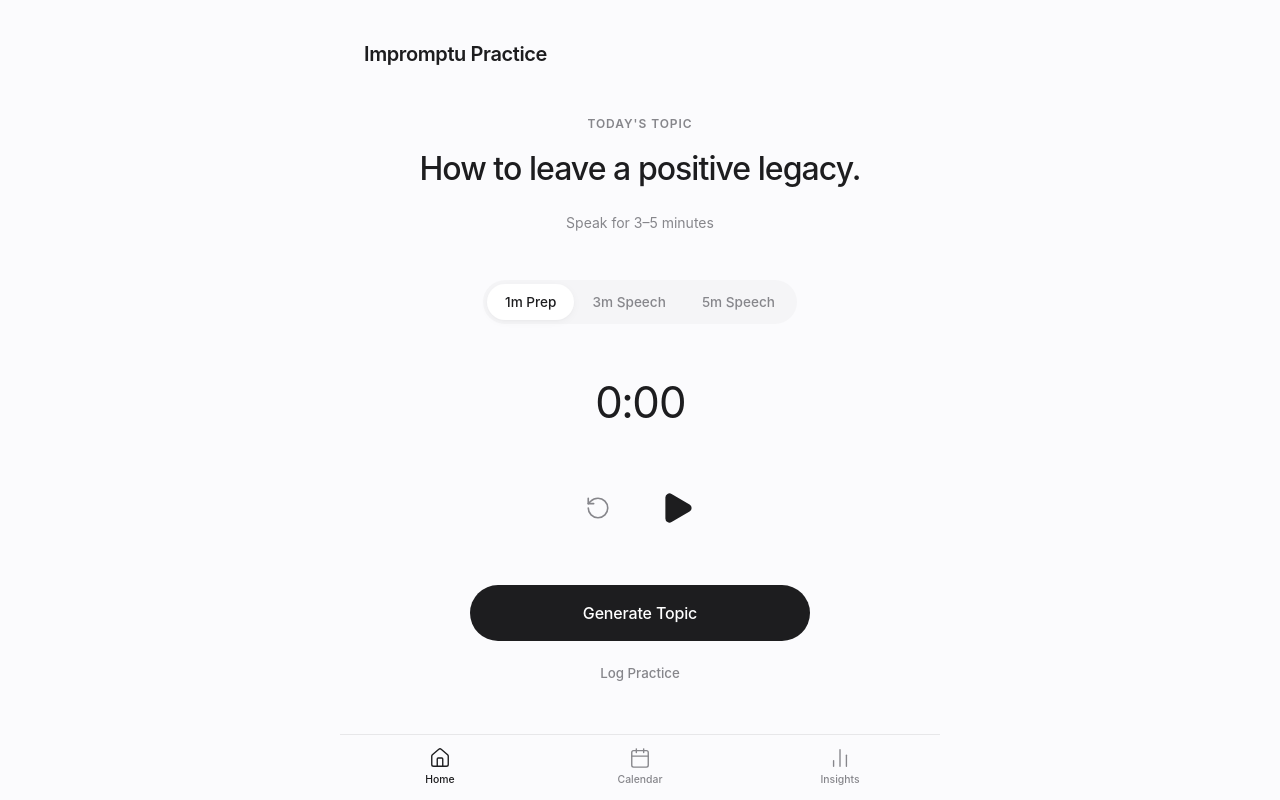
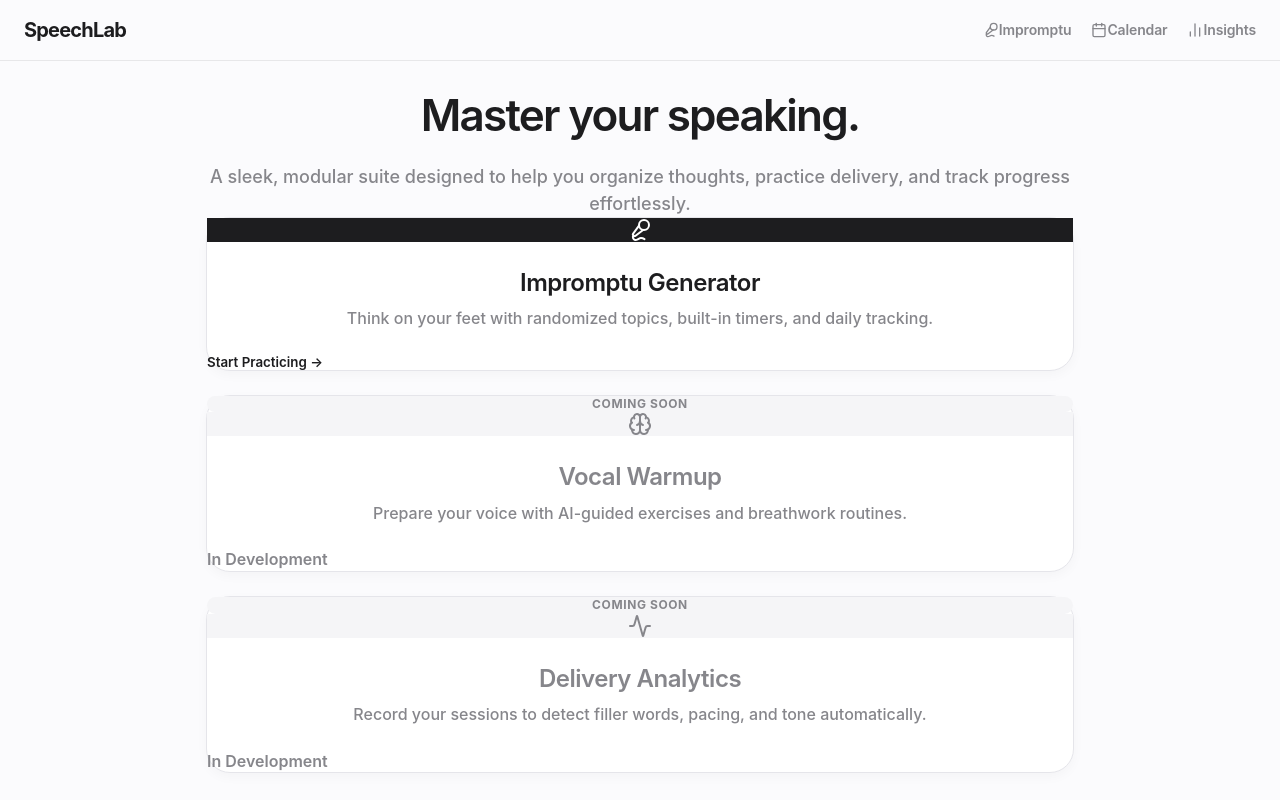
Before and after one commit to zecaribou/impromptu-topic-generator, a React (Vite) app: page / in a window 1280 px wide. Built offline with nearby package versions, Linux system fonts and the light colour scheme.

Commit message:
SpeechLab redesign & fix custom domain base path

```diff
--- a/index.html
+++ b/index.html
@@ -9,8 +9,8 @@
     <meta name="theme-color" content="#fbfbfd" />
     <meta name="apple-mobile-web-app-capable" content="yes" />
     <meta name="apple-mobile-web-app-status-bar-style" content="default" />
-    <meta name="apple-mobile-web-app-title" content="Impromptu" />
-    <title>Impromptu Practice</title>
+    <meta name="apple-mobile-web-app-title" content="SpeechLab" />
+    <title>SpeechLab</title>
   </head>
   <body>
     <div id="root"></div>
--- a/src/App.tsx
+++ b/src/App.tsx
@@ -1,46 +1,20 @@
-import { Routes, Route, NavLink, useLocation } from 'react-router-dom';
-import { Home, Calendar as CalendarIcon, BarChart2 } from 'lucide-react';
+import { Routes, Route } from 'react-router-dom';
+import { Layout } from './components/Layout';
 import HomePage from './pages/HomePage';
+import ImpromptuPage from './pages/ImpromptuPage';
 import CalendarPage from './pages/CalendarPage';
 import InsightsPage from './pages/InsightsPage';
 
 function App() {
-  const location = useLocation();
-
   return (
-    <>
-      <main className="p-6 flex-1 flex flex-col" style={{ width: '100%' }}>
-        <Routes>
-          <Route path="/" element={<HomePage />} />
-          <Route path="/calendar" element={<CalendarPage />} />
-          <Route path="/insights" element={<InsightsPage />} />
-        </Routes>
-      </main>
-
-      <nav className="bottom-nav">
-        <NavLink
-          to="/"
-          className={({ isActive }) => `nav-item ${isActive || location.pathname === '/' ? 'active' : ''}`}
-        >
-          <Home />
-          <span>Home</span>
-        </NavLink>
-        <NavLink
-          to="/calendar"
-          className={({ isActive }) => `nav-item ${isActive ? 'active' : ''}`}
-        >
-          <CalendarIcon />
-          <span>Calendar</span>
-        </NavLink>
-        <NavLink
-          to="/insights"
-          className={({ isActive }) => `nav-item ${isActive ? 'active' : ''}`}
-        >
-          <BarChart2 />
-          <span>Insights</span>
-        </NavLink>
-      </nav>
-    </>
+    <Routes>
+      <Route element={<Layout />}>
+        <Route path="/" element={<HomePage />} />
+        <Route path="/impromptu" element={<ImpromptuPage />} />
+        <Route path="/calendar" element={<CalendarPage />} />
+        <Route path="/insights" element={<InsightsPage />} />
+      </Route>
+    </Routes>
   );
 }
 
--- /dev/null
+++ b/src/components/Layout.tsx
@@ -0,0 +1,26 @@
+import { NavLink, Outlet } from 'react-router-dom';
+import { Mic2, Calendar, BarChart2 } from 'lucide-react';
+
+export function Layout() {
+  return (
+    <div className="flex-col w-full min-h-screen">
+      <header className="top-nav">
+        <NavLink to="/" className="brand-logo">SpeechLab</NavLink>
+        <nav className="nav-links">
+          <NavLink to="/impromptu" className={({ isActive }) => `nav-link flex items-center gap-1.5 ${isActive ? 'active' : ''}`}>
+            <Mic2 size={16} /> <span className="hide-mobile">Impromptu</span>
+          </NavLink>
+          <NavLink to="/calendar" className={({ isActive }) => `nav-link flex items-center gap-1.5 ${isActive ? 'active' : ''}`}>
+            <Calendar size={16} /> <span className="hide-mobile">Calendar</span>
+          </NavLink>
+          <NavLink to="/insights" className={({ isActive }) => `nav-link flex items-center gap-1.5 ${isActive ? 'active' : ''}`}>
+            <BarChart2 size={16} /> <span className="hide-mobile">Insights</span>
+          </NavLink>
+        </nav>
+      </header>
+      <main className="main-content">
+        <Outlet />
+      </main>
+    </div>
+  );
+}
--- a/src/index.css
+++ b/src/index.css
@@ -22,14 +22,12 @@ body {
 }
 
 #root {
-  max-width: 600px;
-  margin: 0 auto;
+  width: 100%;
   min-height: 100vh;
   min-height: 100dvh;
   display: flex;
   flex-direction: column;
   position: relative;
-  padding-bottom: 90px;
 }
 
 a { color: inherit; text-decoration: none; }
@@ -132,28 +130,59 @@ button { font-family: inherit; cursor: pointer; border: none; background: none;
 .inset-0 { top: 0; right: 0; bottom: 0; left: 0; }
 .z-50 { z-index: 50; }
 
-.bottom-nav {
-  position: fixed;
-  bottom: 0; left: 0; right: 0;
-  max-width: 600px; margin: 0 auto;
+/* Top Navigation */
+.top-nav {
+  position: sticky;
+  top: 0; left: 0; right: 0;
   background: rgba(251, 251, 253, 0.85);
   backdrop-filter: blur(20px);
   -webkit-backdrop-filter: blur(20px);
-  border-top: 0.5px solid rgba(0,0,0,0.08);
+  border-bottom: 0.5px solid rgba(0,0,0,0.08);
   display: flex;
-  justify-content: space-around;
-  padding: 12px 0 calc(12px + env(safe-area-inset-bottom));
-  z-index: 10;
+  justify-content: space-between;
+  align-items: center;
+  padding: 16px 24px;
+  z-index: 50;
+}
+@media (max-width: 600px) {
+  .top-nav { padding: 12px 16px; }
+  .hide-mobile { display: none; }
 }
 
-.nav-item {
-  display: flex; flex-direction: column; align-items: center; gap: 4px;
-  font-size: 0.65rem; color: var(--text-muted); font-weight: 500;
-  width: 33%; transition: color 0.2s ease;
+.brand-logo {
+  font-weight: 700;
+  font-size: 1.25rem;
+  letter-spacing: -0.04em;
+  color: var(--text-main);
+  transition: opacity 0.2s;
+}
+.brand-logo:hover { opacity: 0.8; }
+
+.nav-links {
+  display: flex; gap: 20px;
 }
 
-.nav-item.active { color: var(--accent); }
-.nav-item svg { width: 22px; height: 22px; stroke-width: 1.5; }
+.nav-link {
+  font-size: 0.875rem;
+  font-weight: 600;
+  color: var(--text-muted);
+  transition: color 0.2s ease;
+  letter-spacing: -0.01em;
+}
+
+.nav-link:hover, .nav-link.active {
+  color: var(--text-main);
+}
+
+.main-content {
+  flex: 1;
+  width: 100%;
+  max-width: 900px;
+  margin: 0 auto;
+  padding: 24px 16px;
+  display: flex;
+  flex-direction: column;
+}
 
 /* Segmented Control */
 .segmented-control {
--- a/src/pages/HomePage.tsx
+++ b/src/pages/HomePage.tsx
@@ -1,88 +1,69 @@
-import { useState, useEffect } from 'react';
-import { useLocalStorage } from '../hooks/useLocalStorage';
-import type { PracticeSession, StreakData, PracticeRating } from '../types';
-import { calculateStreaks } from '../utils/streaks';
-import { IMPROMPTU_TOPICS } from '../data/topics';
-import { TopicCard } from '../components/TopicCard';
-import { Timer } from '../components/Timer';
-import { LoggerModal } from '../components/LoggerModal';
+import { useNavigate } from 'react-router-dom';
+import { Mic2, Brain, Activity } from 'lucide-react';
 
 export default function HomePage() {
-  const [sessions, setSessions] = useLocalStorage<Record<string, PracticeSession>>('sessions', {});
-  const [streak, setStreak] = useLocalStorage<StreakData>('streak', { current: 0, longest: 0, lastDate: null });
-  const [todaysTopic, setTodaysTopic] = useLocalStorage<string | null>('todaysTopic', null);
-  const [showLogger, setShowLogger] = useState(false);
-
-  const today = new Date().toLocaleDateString('en-CA');
-  const isCompletedToday = !!sessions[today];
-
-  useEffect(() => {
-    if (!todaysTopic && !isCompletedToday) {
-      generateTopic();
-    }
-  }, []);
-
-  const generateTopic = () => {
-    const usedTopics = Object.values(sessions).map(s => s.topic);
-    const available = IMPROMPTU_TOPICS.filter(t => !usedTopics.includes(t));
-    const pool = available.length > 0 ? available : IMPROMPTU_TOPICS;
-    const randomTopic = pool[Math.floor(Math.random() * pool.length)];
-    setTodaysTopic(randomTopic);
-  };
-
-  const handleLog = (rating: PracticeRating, note: string) => {
-    if (!todaysTopic) return;
-    const newSessions = { ...sessions };
-    newSessions[today] = { date: today, topic: todaysTopic, rating, note };
-    setSessions(newSessions);
-    setStreak(calculateStreaks(newSessions));
-    setShowLogger(false);
-  };
+  const navigate = useNavigate();
 
   return (
-    <div className="animate-fade-in pt-4">
-      <div className="flex justify-between items-center mb-2">
-        <h1 className="text-xl font-semibold">Impromptu Practice</h1>
-        <div className="text-sm font-medium text-muted">
-          {streak.current > 0 ? `🔥 ${streak.current}-day streak` : ''}
+    <div className="animate-fade-in py-8 sm:py-16 text-center">
+      <div className="mb-16">
+        <h1 className="text-4xl sm:text-5xl font-semibold mb-4 tracking-tight" style={{ letterSpacing: '-0.04em' }}>
+          Master your speaking.
+        </h1>
+        <p className="text-lg sm:text-xl text-muted max-w-xl mx-auto font-medium" style={{ lineHeight: 1.5 }}>
+          A sleek, modular suite designed to help you organize thoughts, practice delivery, and track progress effortlessly.
+        </p>
+      </div>
+
+      <div className="grid grid-cols-1 sm:grid-cols-2 gap-6 text-left max-w-4xl mx-auto">
+        <div
+          onClick={() => navigate('/impromptu')}
+          className="bg-white rounded-3xl p-8 shadow-sm border cursor-pointer hover:shadow-md transition-all hover:-translate-y-1"
+        >
+          <div className="w-12 h-12 rounded-2xl bg-accent text-white flex items-center justify-center mb-6">
+            <Mic2 size={24} />
+          </div>
+          <h2 className="text-2xl font-semibold mb-2">Impromptu Generator</h2>
+          <p className="text-muted font-medium mb-6">
+            Think on your feet with randomized topics, built-in timers, and daily tracking.
+          </p>
+          <button className="text-accent font-semibold flex items-center gap-1">
+            Start Practicing &rarr;
+          </button>
+        </div>
+
+        <div className="bg-white rounded-3xl p-8 shadow-sm border opacity-60 relative cursor-not-allowed">
+          <div className="absolute top-8 right-8 text-xs font-bold uppercase tracking-wide px-3 py-1 bg-light rounded-full text-muted">
+            Coming Soon
+          </div>
+          <div className="w-12 h-12 rounded-2xl bg-light text-muted flex items-center justify-center mb-6">
+            <Brain size={24} />
+          </div>
+          <h2 className="text-2xl font-semibold mb-2 text-muted">Vocal Warmup</h2>
+          <p className="text-muted font-medium mb-6">
+            Prepare your voice with AI-guided exercises and breathwork routines.
+          </p>
+          <span className="text-muted font-semibold flex items-center gap-1">
+            In Development
+          </span>
+        </div>
+
+        <div className="bg-white rounded-3xl p-8 shadow-sm border opacity-60 relative cursor-not-allowed">
+          <div className="absolute top-8 right-8 text-xs font-bold uppercase tracking-wide px-3 py-1 bg-light rounded-full text-muted">
+            Coming Soon
+          </div>
+          <div className="w-12 h-12 rounded-2xl bg-light text-muted flex items-center justify-center mb-6">
+            <Activity size={24} />
+          </div>
+          <h2 className="text-2xl font-semibold mb-2 text-muted">Delivery Analytics</h2>
+          <p className="text-muted font-medium mb-6">
+            Record your sessions to detect filler words, pacing, and tone automatically.
+          </p>
+          <span className="text-muted font-semibold flex items-center gap-1">
+            In Development
+          </span>
         </div>
       </div>
-
-      <TopicCard topic={isCompletedToday ? sessions[today].topic : (todaysTopic || '')} />
-
-      <Timer />
-
-      <div className="flex flex-col items-center mt-8 px-4 w-full">
-        {isCompletedToday ? (
-          <div className="w-full flex flex-col items-center">
-            <p className="text-center text-muted font-medium py-4">
-              Practice completed today
-            </p>
-            <button className="text-sm font-semibold text-main" onClick={() => setShowLogger(true)}>
-              Edit Session
-            </button>
-          </div>
-        ) : (
-          <div className="w-full flex flex-col items-center">
-            <button className="btn-primary w-full" style={{ maxWidth: '340px' }} onClick={generateTopic}>
-              Generate Topic
-            </button>
-            <button className="text-muted mt-6 font-medium" onClick={() => setShowLogger(true)}>
-              Log Practice
-            </button>
-          </div>
-        )}
-      </div>
-
-      {showLogger && (todaysTopic || isCompletedToday) && (
-        <LoggerModal
-          topic={isCompletedToday ? sessions[today].topic : (todaysTopic as string)}
-          initialRating={isCompletedToday ? sessions[today].rating : 'Good'}
-          initialNote={isCompletedToday ? sessions[today].note : ''}
-          onClose={() => setShowLogger(false)}
-          onLog={handleLog}
-        />
-      )}
     </div>
   );
 }
--- /dev/null
+++ b/src/pages/ImpromptuPage.tsx
@@ -0,0 +1,88 @@
+import { useState, useEffect } from 'react';
+import { useLocalStorage } from '../hooks/useLocalStorage';
+import type { PracticeSession, StreakData, PracticeRating } from '../types';
+import { calculateStreaks } from '../utils/streaks';
+import { IMPROMPTU_TOPICS } from '../data/topics';
+import { TopicCard } from '../components/TopicCard';
+import { Timer } from '../components/Timer';
+import { LoggerModal } from '../components/LoggerModal';
+
+export default function ImpromptuPage() {
+  const [sessions, setSessions] = useLocalStorage<Record<string, PracticeSession>>('sessions', {});
+  const [streak, setStreak] = useLocalStorage<StreakData>('streak', { current: 0, longest: 0, lastDate: null });
+  const [todaysTopic, setTodaysTopic] = useLocalStorage<string | null>('todaysTopic', null);
+  const [showLogger, setShowLogger] = useState(false);
+
+  const today = new Date().toLocaleDateString('en-CA');
+  const isCompletedToday = !!sessions[today];
+
+  useEffect(() => {
+    if (!todaysTopic && !isCompletedToday) {
+      generateTopic();
+    }
+  }, []);
+
+  const generateTopic = () => {
+    const usedTopics = Object.values(sessions).map(s => s.topic);
+    const available = IMPROMPTU_TOPICS.filter(t => !usedTopics.includes(t));
+    const pool = available.length > 0 ? available : IMPROMPTU_TOPICS;
+    const randomTopic = pool[Math.floor(Math.random() * pool.length)];
+    setTodaysTopic(randomTopic);
+  };
+
+  const handleLog = (rating: PracticeRating, note: string) => {
+    if (!todaysTopic) return;
+    const newSessions = { ...sessions };
+    newSessions[today] = { date: today, topic: todaysTopic, rating, note };
+    setSessions(newSessions);
+    setStreak(calculateStreaks(newSessions));
+    setShowLogger(false);
+  };
+
+  return (
+    <div className="animate-fade-in pt-4">
+      <div className="flex justify-between items-center mb-2">
+        <h1 className="text-xl font-semibold">Impromptu Practice</h1>
+        <div className="text-sm font-medium text-muted">
+          {streak.current > 0 ? `🔥 ${streak.current}-day streak` : ''}
+        </div>
+      </div>
+
+      <TopicCard topic={isCompletedToday ? sessions[today].topic : (todaysTopic || '')} />
+
+      <Timer />
+
+      <div className="flex flex-col items-center mt-8 px-4 w-full">
+        {isCompletedToday ? (
+          <div className="w-full flex flex-col items-center">
+            <p className="text-center text-muted font-medium py-4">
+              Practice completed today
+            </p>
+            <button className="text-sm font-semibold text-main" onClick={() => setShowLogger(true)}>
+              Edit Session
+            </button>
+          </div>
+        ) : (
+          <div className="w-full flex flex-col items-center">
+            <button className="btn-primary w-full" style={{ maxWidth: '340px' }} onClick={generateTopic}>
+              Generate Topic
+            </button>
+            <button className="text-muted mt-6 font-medium" onClick={() => setShowLogger(true)}>
+              Log Practice
+            </button>
+          </div>
+        )}
+      </div>
+
+      {showLogger && (todaysTopic || isCompletedToday) && (
+        <LoggerModal
+          topic={isCompletedToday ? sessions[today].topic : (todaysTopic as string)}
+          initialRating={isCompletedToday ? sessions[today].rating : 'Good'}
+          initialNote={isCompletedToday ? sessions[today].note : ''}
+          onClose={() => setShowLogger(false)}
+          onLog={handleLog}
+        />
+      )}
+    </div>
+  );
+}
--- a/vite.config.ts
+++ b/vite.config.ts
@@ -4,5 +4,5 @@ import react from '@vitejs/plugin-react'
 // https://vite.dev/config/
 export default defineConfig({
   plugins: [react()],
-  base: '/impromptu-topic-generator/'
+  base: '/'
 })
```
Also changed, not shown: 1 other file (tests, documents, lock files or other folders).
